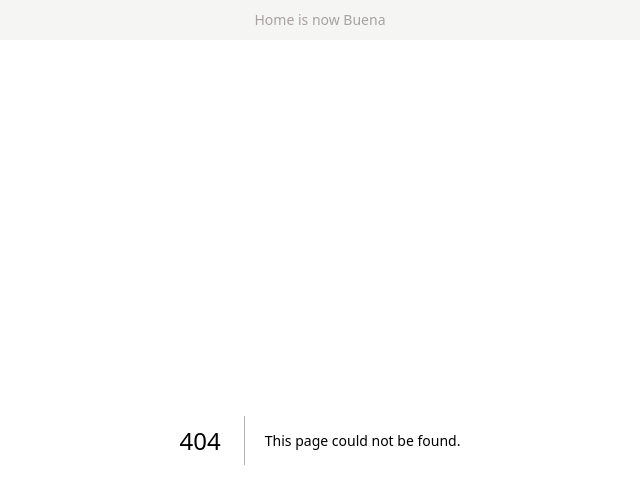
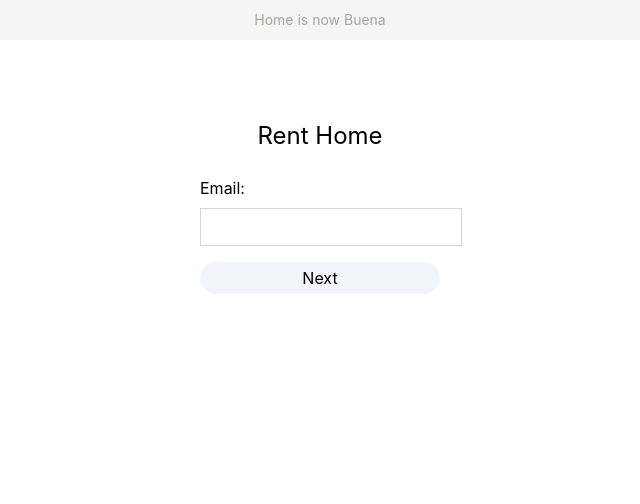
Before and after one commit to esraltintas/rent-home, a Next.js app: page /rent/home in a window 1280 px wide. Before the commit this address had no page. Shown: the top 504 px of the page, without its empty margins (320-960 px from the left). Built offline with nearby package versions, Linux system fonts and the light colour scheme.

Commit message:
Add rentflow and email flow

```diff
--- a/src/components/Card/Card.tsx
+++ b/src/components/Card/Card.tsx
@@ -23,7 +23,7 @@
 }) => {
   return (
     <div className={`flex flex-1 justify-center ${bgColor} pt-8`}>
-      <div className="px-48">
+      <div className="max-w-md pb-20">
         <Image
           src={src}
           width={200}
--- /dev/null
+++ b/src/components/Rentflow/EmailStep.tsx
@@ -0,0 +1,53 @@
+import React, { useState } from "react";
+import { validateEmail } from "@/utils/validationUtils";
+import { EmailStepProps } from "@/types/types";
+
+const EmailStep: React.FC<EmailStepProps> = (props) => {
+  const [email, setEmail] = useState("");
+  const [isValidEmail, setValidEmail] = useState(true);
+
+  const handleEmailChange = ({
+    target: { value },
+  }: React.ChangeEvent<HTMLInputElement>) => {
+    setEmail(value);
+    setValidEmail(validateEmail(value));
+  };
+
+  const handleNextClick = () => {
+    if (email && isValidEmail) {
+      props.cb("email", email);
+    } else {
+      setValidEmail(false);
+      console.error("Please enter a valid email address");
+    }
+  };
+
+  return (
+    <div className="flex flex-col gap-4 w-full">
+      <div className="flex flex-col gap-2 items-start">
+        <label>Email:</label>
+        <input
+          type="email"
+          onChange={handleEmailChange}
+          value={email}
+          className={`border p-1.5 ${
+            !isValidEmail ? "border-red-500" : "border-gray-300"
+          }`}
+        />
+        {!isValidEmail && (
+          <p className="text-rose-500 text-sm">
+            Please enter a valid email address.
+          </p>
+        )}
+      </div>
+      <button
+        className="bg-slate-100 hover:bg-slate-200 text-black py-1 px-3 rounded-2xl"
+        onClick={handleNextClick}
+      >
+        Next
+      </button>
+    </div>
+  );
+};
+
+export default EmailStep;
--- /dev/null
+++ b/src/components/Rentflow/Rentflow.tsx
@@ -0,0 +1,35 @@
+import React, { useState } from "react";
+import { RentflowProps } from "@/types/types";
+import EmailStep from "./EmailStep";
+
+const Rentflow: React.FC<RentflowProps> = ({ productId }) => {
+  const [currentStep, setStep] = useState("email");
+  const [collectedData, updateData] = useState({
+    email: "",
+    phone: 0,
+    name: "",
+    surname: "",
+    href: `/rented?productId=${productId}`,
+  });
+  const getStepCallback =
+    (nextStep: string) =>
+    (fields: { name: string; surname: string } | string, value?: any) => {
+      if (typeof fields === "string") {
+        updateData({ ...collectedData, [fields]: value });
+        setStep(nextStep);
+      } else {
+        updateData({ ...collectedData, ...fields });
+        setStep(nextStep);
+      }
+    };
+  return (
+    <div className="flex flex-col items-center mt-20">
+      <h4 className="mb-6 text-2xl">Rent Home</h4>
+      <div className="flex justify-center w-60">
+        {currentStep === "email" && <EmailStep cb={() => {}} />}
+      </div>
+    </div>
+  );
+};
+
+export default Rentflow;
--- a/src/layout/Header/Header.tsx
+++ b/src/layout/Header/Header.tsx
@@ -1,4 +1,3 @@
-import Link from "next/link";
 import styles from "./header.module.css";
 
 export function Header() {
--- a/src/pages/_app.tsx
+++ b/src/pages/_app.tsx
@@ -4,9 +4,9 @@
 
 export default function App({ Component, pageProps }: AppProps) {
   return (
-    <>
+    <div className="bg-white">
       <Header />
       <Component {...pageProps} />
-    </>
+    </div>
   );
 }
--- a/src/pages/index.tsx
+++ b/src/pages/index.tsx
@@ -7,9 +7,9 @@
     <main className="flex min-h-screen">
       <Card
         src={HomeImg}
-        alt="Developer Insurance"
+        alt="Home"
         description="Sunny Designer apartment with rooftop terrace"
-        link="/buy/insurance_dev"
+        link="/rent/home"
         price={2000}
         location="Berlin"
         size={90}
--- /dev/null
+++ b/src/pages/rent/home.tsx
@@ -0,0 +1,5 @@
+import Rentflow from "@/components/Rentflow/Rentflow";
+
+export default function RentHome() {
+  return <Rentflow productId="2000" />;
+}
--- a/src/styles/globals.css
+++ b/src/styles/globals.css
@@ -2,26 +2,17 @@
 @tailwind components;
 @tailwind utilities;
 
-:root {
-  --foreground-rgb: 0, 0, 0;
-  --background-start-rgb: 214, 219, 220;
-  --background-end-rgb: 255, 255, 255;
+body {
+  margin: 0;
+  font-family: -apple-system, BlinkMacSystemFont, 'Segoe UI', 'Roboto', 'Oxygen',
+    'Ubuntu', 'Cantarell', 'Fira Sans', 'Droid Sans', 'Helvetica Neue',
+    sans-serif;
+  -webkit-font-smoothing: antialiased;
+  -moz-osx-font-smoothing: grayscale;
+
+  min-height: 100vh;
 }
 
-@media (prefers-color-scheme: dark) {
-  :root {
-    --foreground-rgb: 255, 255, 255;
-    --background-start-rgb: 0, 0, 0;
-    --background-end-rgb: 0, 0, 0;
-  }
+a {
+  color: #163c2c;
 }
-
-body {
-  color: rgb(var(--foreground-rgb));
-  background: linear-gradient(
-      to bottom,
-      transparent,
-      rgb(var(--background-end-rgb))
-    )
-    rgb(var(--background-start-rgb));
-}
--- /dev/null
+++ b/src/utils/validationUtils.tsx
@@ -0,0 +1,3 @@
+export const validateEmail = (email: string): boolean => {
+  return /\S+@\S+\.\S+/.test(email);
+};
```
Also changed, not shown: src/types/types.tsx (+8 -0 lines).
